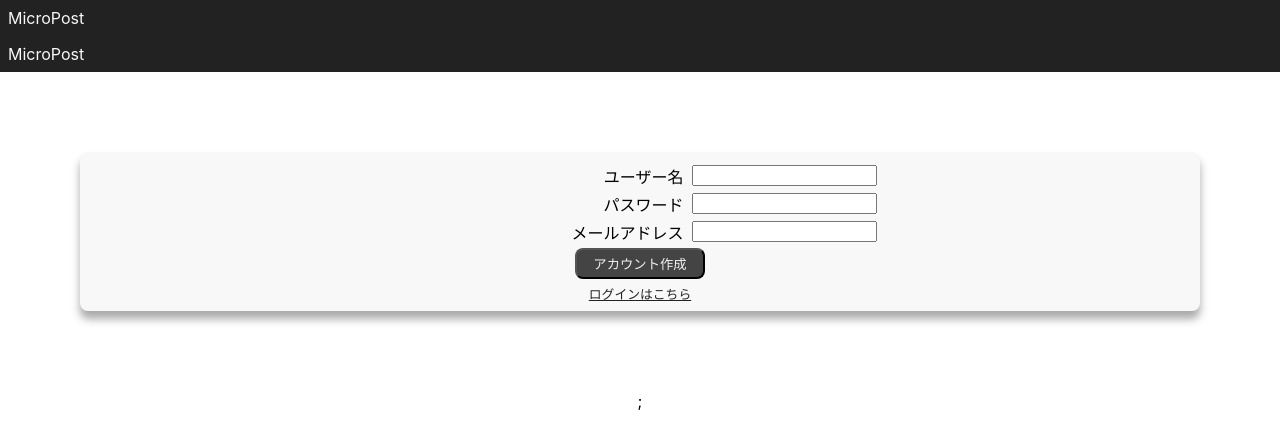
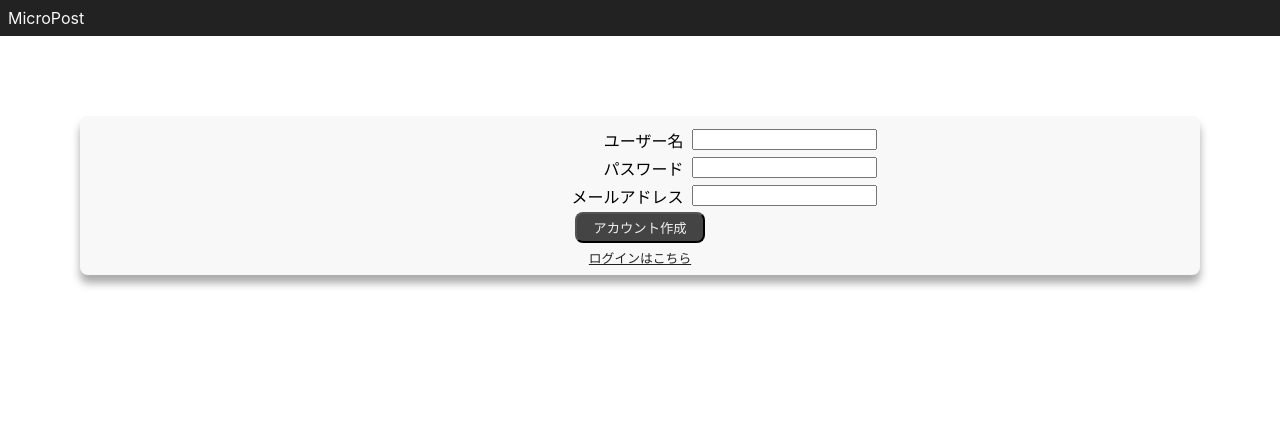
Before and after one commit to AkiFk-Git/Message-board-frontend, a React (Create React App) app: page /signUp in a window 1280 px wide. Shown: the top 448 px of the page. Built offline with nearby package versions, Linux system fonts and the light colour scheme.

Commit message:
SignUpForm追加・反映

```diff
--- /dev/null
+++ b/src/components/SignUpForm.tsx
@@ -0,0 +1,125 @@
+import { useState } from 'react';
+import { useNavigate } from 'react-router-dom';
+import styled from "styled-components";
+
+import { signUp } from '../api/User';
+
+export const SignUpForm = () => {
+    const navigate = useNavigate();
+    const [userName, setUserName] = useState('');
+    const [pass, setPass] = useState('');
+    const [mail, setMail] = useState('');
+    //アカウント作成ボタンの処理
+    const onSignUpClick = async() => {
+      //アカウント作成をして結果を取得
+      const res = await signUp(userName, pass, mail);
+      //登録結果ごとにアナウンス
+      if(res.inp && res.nameDup && res.mailDup){
+          alert("アカウントが作成されました")
+          navigate("/")
+      }else if(!res.inp){
+          alert("入力形式に誤りがあります")
+      }else if(!res.nameDup){
+        alert("既に使われているユーザー名です")
+      }else {
+        alert("既に使われているメールアドレスです")
+      }
+    }
+    //サインインページへの遷移
+    const onSignInClick = () => {
+        navigate("/")
+    }
+
+    return(<SSignUpFrame>
+      <SSignUpRow>
+        <SSignUpLabel>
+          <label htmlFor="id">ユーザー名</label>
+        </SSignUpLabel>
+        <SSignUpInput>
+          <input
+            id="id"
+            value={userName}
+            type="text"
+            onChange={(evt) => setUserName(evt.target.value)}
+          />
+        </SSignUpInput>
+      </SSignUpRow>
+      <SSignUpRow>
+        <SSignUpLabel>
+          <label htmlFor="password">パスワード</label>
+        </SSignUpLabel>
+        <SSignUpInput>
+          <input
+            id="password"
+            value={pass}
+           type="password"
+            onChange={(evt) => setPass(evt.target.value)}
+          />
+        </SSignUpInput>
+      </SSignUpRow>
+      <SSignUpRow>
+        <SSignUpLabel>
+          <label htmlFor="mail">メールアドレス</label>
+        </SSignUpLabel>
+        <SSignUpInput>
+          <input
+            id="mail"
+            value={mail}
+           type="text"
+            onChange={(evt) => setMail(evt.target.value)}
+          />
+        </SSignUpInput>
+      </SSignUpRow>
+      <SSignUpRow>
+        <SLoginButton type="button" onClick={onSignUpClick}>
+          アカウント作成
+        </SLoginButton>
+      </SSignUpRow>
+      <SToSignIn onClick={onSignInClick}>
+        ログインはこちら
+      </SToSignIn>
+     </SSignUpFrame>)
+}
+
+const SSignUpFrame = styled.div`
+  background-color: #f8f8f8;
+  margin: 80px;
+  padding-top: 8px;
+  padding-bottom: 8px;
+  border-radius: 8px;
+  box-shadow: 0 8px 8px #aaaaaa;
+`;
+
+const SSignUpRow = styled.div`
+  dixplay: inline-block;
+  margin-top: 4px;
+  margin-bottom: 4px;
+`;
+
+const SSignUpLabel = styled.span`
+  display: inline-block;
+  width: 25%;
+  vertical-align: top;
+  text-align: right;
+  margin-right: 4px;
+`;
+
+const SSignUpInput = styled.span`
+  display: inline-block;
+  width: auto;
+  vertical-align: top;
+  margin-left: 4px;
+`;
+const SLoginButton = styled.button`
+  background-color: #444444;
+  color: #f0f0f0;
+  padding: 4px 16px;
+  border-radius: 8px;
+`;
+
+const SToSignIn = styled.a`
+  color: #242323ff;
+  font-size: .8rem;
+  cursor: pointer;
+  text-decoration:underline;
+`
--- a/src/pages/SignUp.tsx
+++ b/src/pages/SignUp.tsx
@@ -1,5 +1,5 @@
-import SignUpLayout from "../components/SignUplayout";
+import { SignUpForm } from "../components/SignUpForm";
 
 export default function SignUp () {
-    return <SignUpLayout />
+    return <SignUpForm />
 }
```
